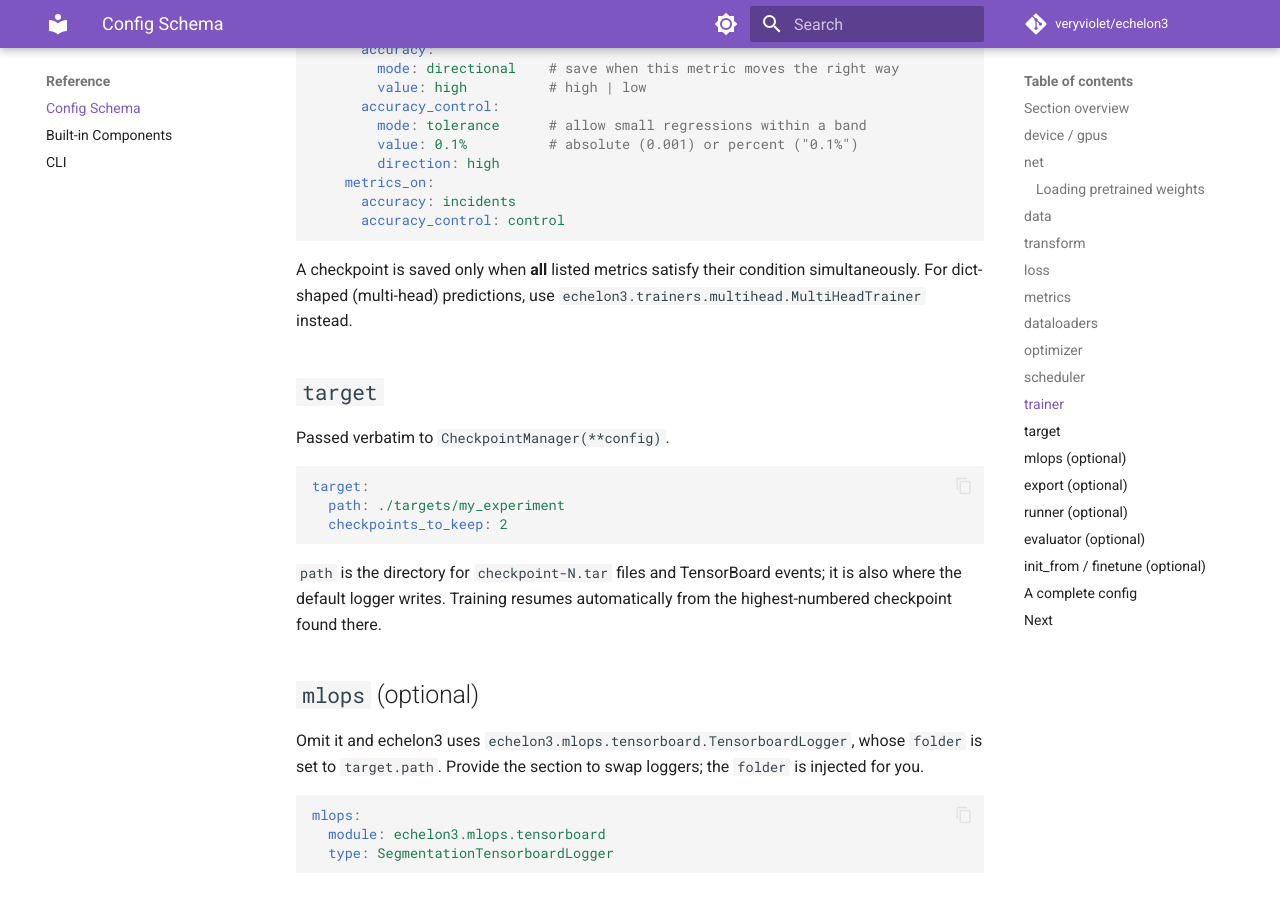
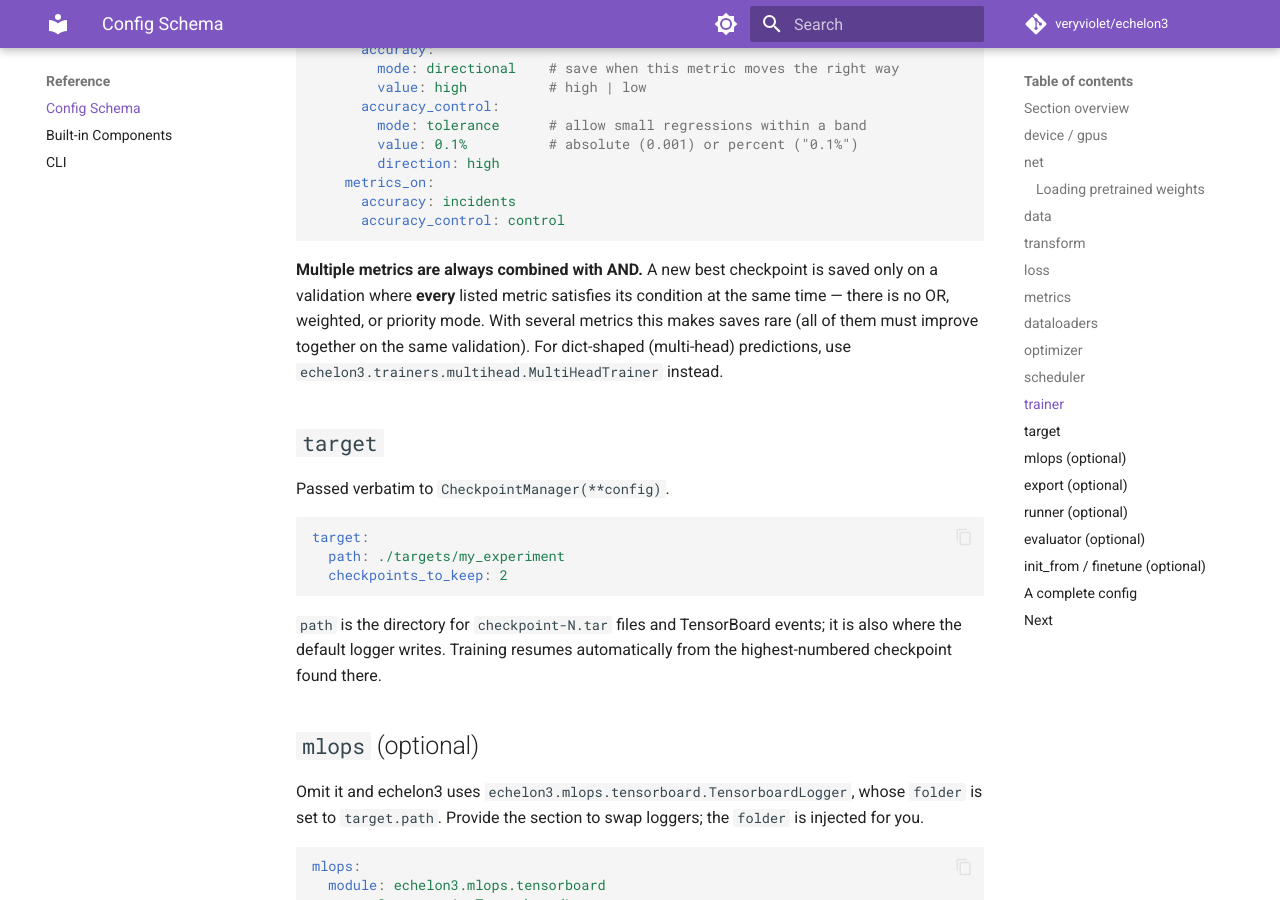
Before and after one commit to veryviolet/echelon3, an MkDocs documentation site: the page built from docs/reference/config-schema.md, in a window 1280 px wide and 900 px high, scrolled down 7422 px. Built offline with MkDocs 1.6.1 and Material for MkDocs 9.7.7, drawn with Linux system fonts in a browser that asks for light colours; comment, search, counter and statistics services are not loaded.

Commit message:
docs: make keep_best_on AND semantics explicit (multi-metric)
_all_metrics_improved() requires EVERY listed metric to satisfy its condition, so
multiple metrics in keep_best_on are combined with AND (no OR / weighted / priority
mode) — spell that out in config-schema.md and run-anatomy.md.

Co-Authored-By: Claude Opus 4.8 (1M context) <noreply@anthropic.com>

````diff
--- a/docs/reference/config-schema.md
+++ b/docs/reference/config-schema.md
@@ -328,9 +328,11 @@ trainer:
       accuracy_control: control
 ```
 
-A checkpoint is saved only when **all** listed metrics satisfy their condition
-simultaneously. For dict-shaped (multi-head) predictions, use
-`echelon3.trainers.multihead.MultiHeadTrainer` instead.
+**Multiple metrics are always combined with AND.** A new best checkpoint is saved
+only on a validation where **every** listed metric satisfies its condition at the same
+time — there is no OR, weighted, or priority mode. With several metrics this makes
+saves rare (all of them must improve together on the same validation). For dict-shaped
+(multi-head) predictions, use `echelon3.trainers.multihead.MultiHeadTrainer` instead.
 
 ## `target`
 
````
Also changed, not shown: docs/concepts/run-anatomy.md (+4 -3 lines).
